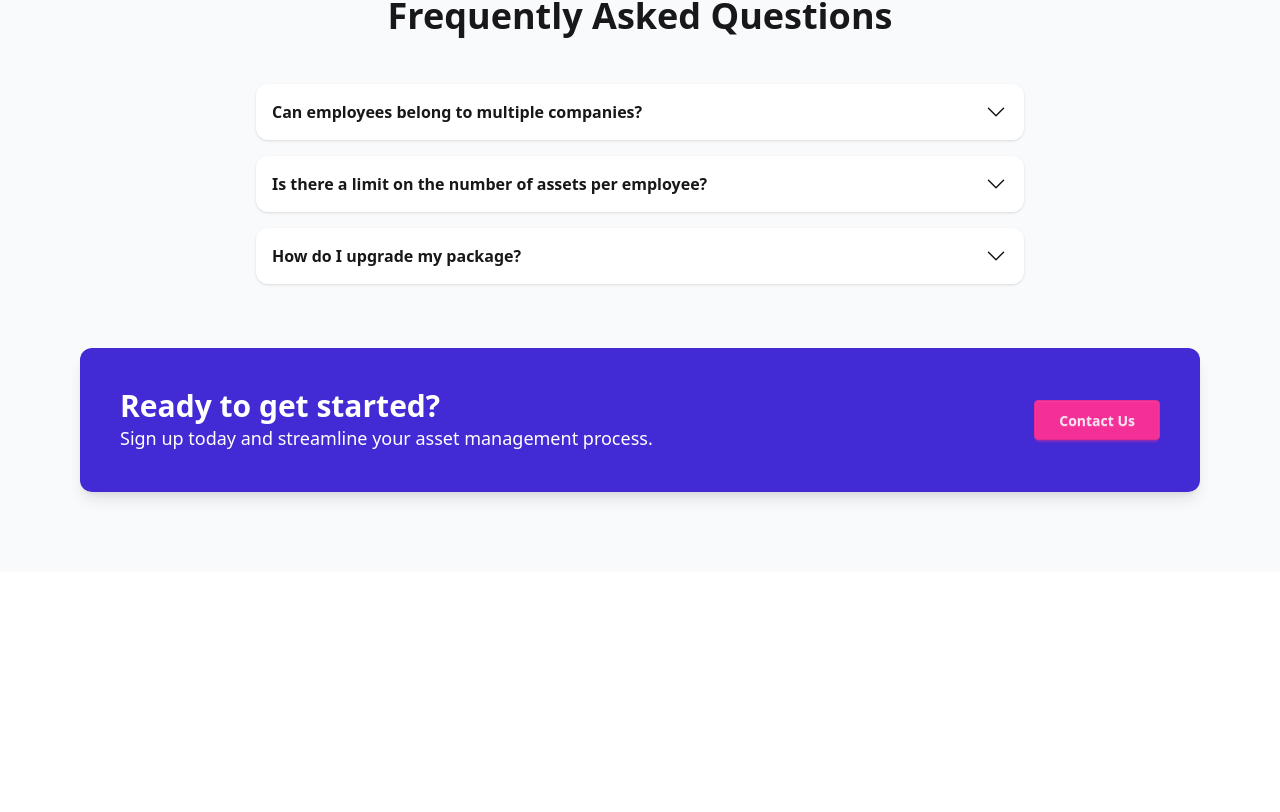
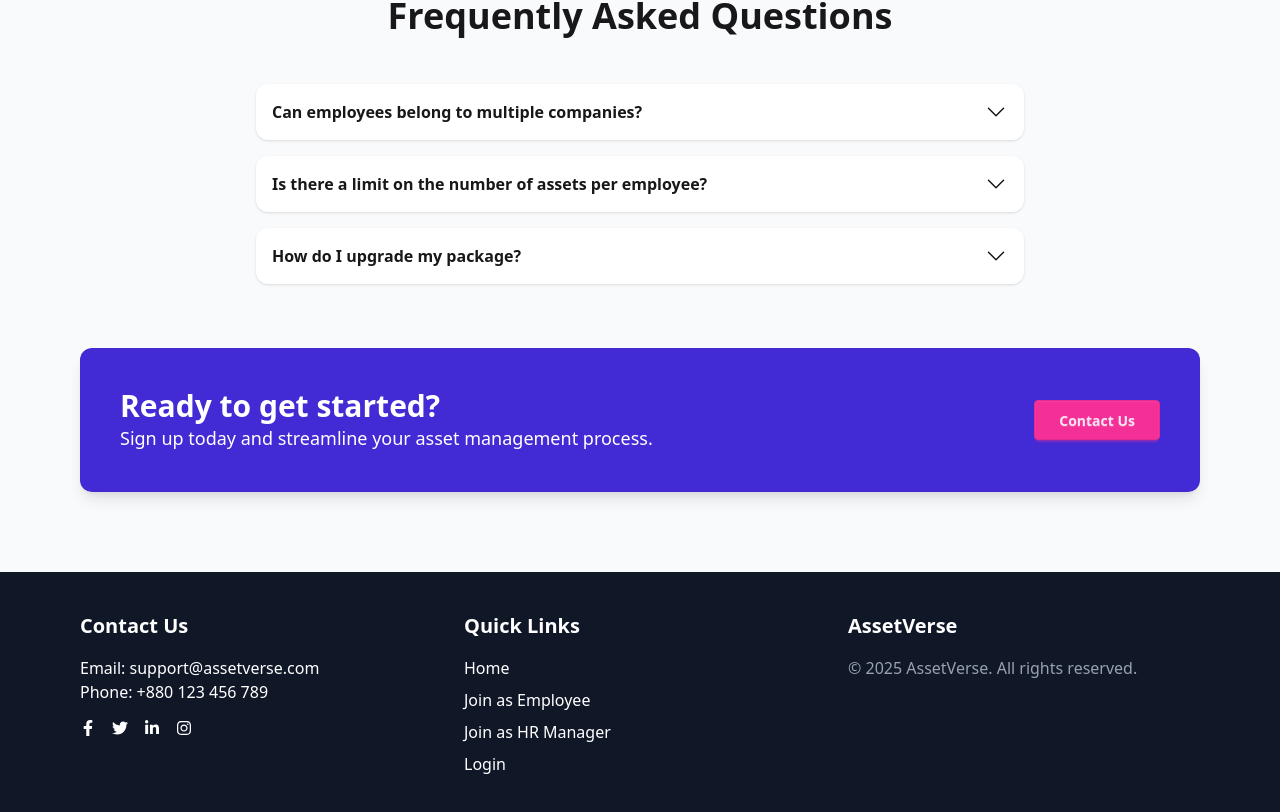
Before and after one commit to fhpantho/B12A12-Forntend, a React (Vite) app: page / in a window 1280 px wide. Shown: the part 3575-4387 px from the top of the page. Before the commit the page ends 4147 px from the top, so only its background shows below. Built offline with nearby package versions, Linux system fonts and the light colour scheme; no server answers.

Commit message:
added the footer

```diff
--- a/package.json
+++ b/package.json
@@ -21,6 +21,8 @@
     "react-dom": "^19.2.0",
     "react-google-button": "^0.8.0",
     "react-hook-form": "^7.68.0",
+    "react-icon": "^1.0.0",
+    "react-icons": "^5.5.0",
     "react-router": "^7.10.1",
     "react-toastify": "^11.0.5",
     "swiper": "^12.0.3",
--- a/src/RootLayout/RootLayout.jsx
+++ b/src/RootLayout/RootLayout.jsx
@@ -1,6 +1,7 @@
 import React from 'react';
 import { Outlet } from 'react-router';
 import Navbar from '../pages/Navbar';
+import Footer from '../pages/Footer';
 
 const RootLayout = () => {
     return (
@@ -12,7 +13,7 @@ const RootLayout = () => {
                 <Outlet></Outlet>
             </main>
             <footer>
-
+                <Footer></Footer>
             </footer>
         </div>
     );
--- a/src/pages/Footer.jsx
+++ b/src/pages/Footer.jsx
@@ -0,0 +1,45 @@
+import React from "react";
+import { FaFacebookF, FaTwitter, FaLinkedinIn, FaInstagram } from "react-icons/fa";
+import { Link } from "react-router";
+
+const Footer = () => {
+  return (
+    <footer className="bg-gray-900 text-white py-10">
+      <div className="max-w-6xl mx-auto px-4 grid md:grid-cols-3 gap-8">
+
+        {/* Contact Details */}
+        <div>
+          <h3 className="text-xl font-bold mb-4">Contact Us</h3>
+          <p>Email: support@assetverse.com</p>
+          <p>Phone: +880 123 456 789</p>
+          <div className="flex space-x-4 mt-4">
+            <a href="#" className="hover:text-primary"><FaFacebookF /></a>
+            <a href="#" className="hover:text-primary"><FaTwitter /></a>
+            <a href="#" className="hover:text-primary"><FaLinkedinIn /></a>
+            <a href="#" className="hover:text-primary"><FaInstagram /></a>
+          </div>
+        </div>
+
+        {/* Quick Links */}
+        <div>
+          <h3 className="text-xl font-bold mb-4">Quick Links</h3>
+          <ul className="space-y-2">
+            <li><Link to="/" className="hover:text-primary">Home</Link></li>
+            <li><Link to="/emregistration" className="hover:text-primary">Join as Employee</Link></li>
+            <li><Link to="/hrregistration" className="hover:text-primary">Join as HR Manager</Link></li>
+            <li><Link to="/login" className="hover:text-primary">Login</Link></li>
+          </ul>
+        </div>
+
+        {/* Copyright */}
+        <div className="text-center md:text-left">
+          <h3 className="text-xl font-bold mb-4">AssetVerse</h3>
+          <p className="text-gray-400">&copy; {new Date().getFullYear()} AssetVerse. All rights reserved.</p>
+        </div>
+
+      </div>
+    </footer>
+  );
+};
+
+export default Footer;
```
Also changed, not shown: 1 other file (tests, documents, lock files or other folders).
